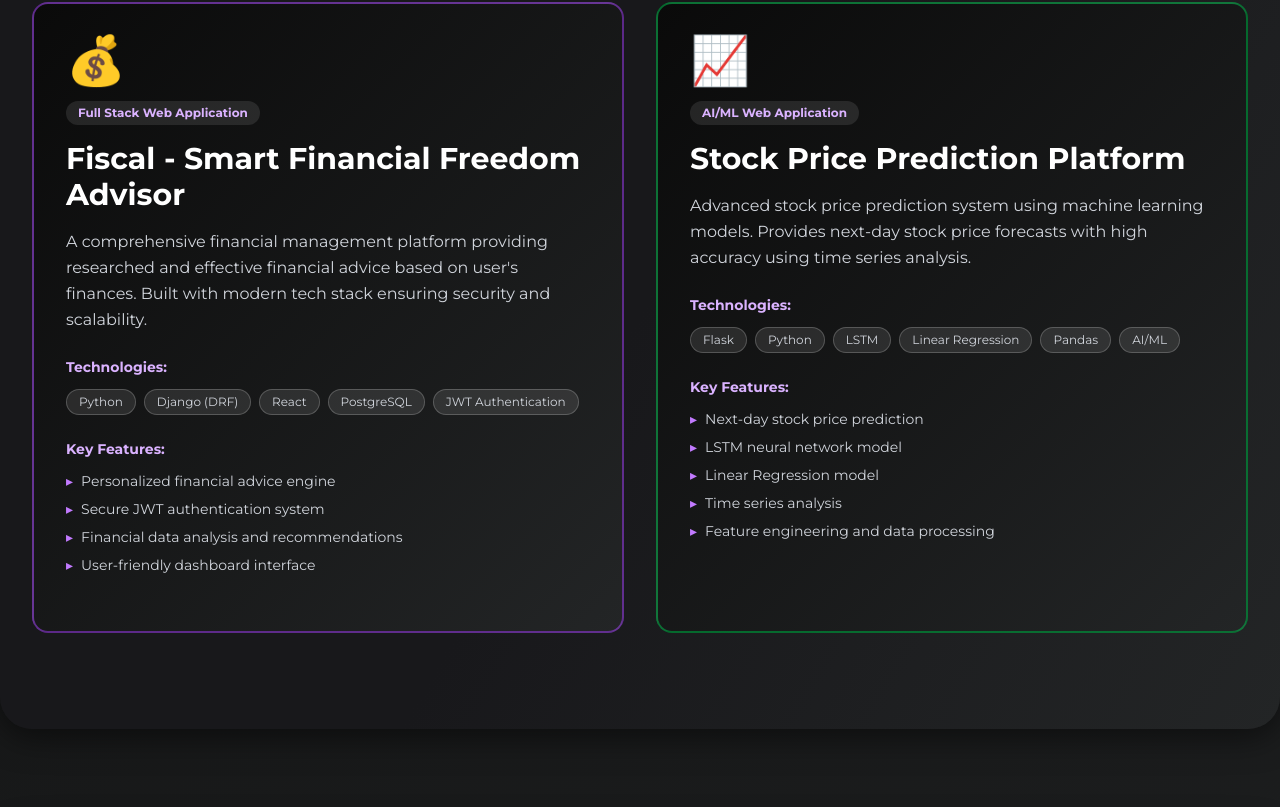
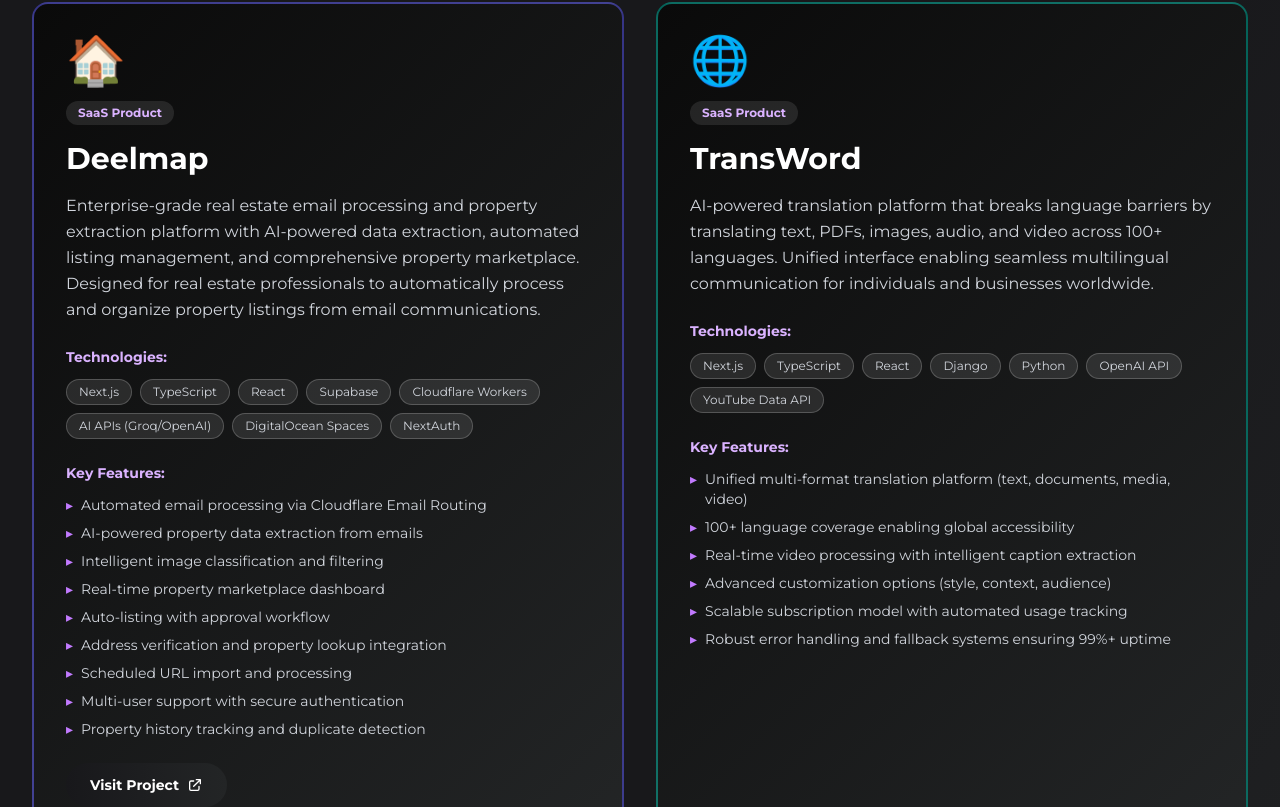
Before and after one commit to YousafZahid/Portfolio, a Next.js app: page / in a window 1280 px wide. Shown: the part 4213-5020 px from the top of the page. Built offline with nearby package versions, Linux system fonts and the light colour scheme.

Commit message:
adding projects

```diff
--- a/src/app/projects-section.tsx
+++ b/src/app/projects-section.tsx
@@ -1,4 +1,4 @@
-"use client";
+  "use client";
 import Section from "./components/Section";
 import { motion } from "framer-motion";
 import { useState } from "react";
@@ -37,6 +37,45 @@
     borderColor: "border-orange-500/50",
     icon: "🛍️",
     url: "https://dashboard.commercesocial.co/"
+  },
+  {
+    title: "Deelmap",
+    category: "SaaS Product",
+    description: "Enterprise-grade real estate email processing and property extraction platform with AI-powered data extraction, automated listing management, and comprehensive property marketplace. Designed for real estate professionals to automatically process and organize property listings from email communications.",
+    technologies: ["Next.js", "TypeScript", "React", "Supabase", "Cloudflare Workers", "AI APIs (Groq/OpenAI)", "DigitalOcean Spaces", "NextAuth"],
+    features: [
+      "Automated email processing via Cloudflare Email Routing",
+      "AI-powered property data extraction from emails",
+      "Intelligent image classification and filtering",
+      "Real-time property marketplace dashboard",
+      "Auto-listing with approval workflow",
+      "Address verification and property lookup integration",
+      "Scheduled URL import and processing",
+      "Multi-user support with secure authentication",
+      "Property history tracking and duplicate detection"
+    ],
+    gradient: "from-indigo-500/20 to-blue-500/20",
+    borderColor: "border-indigo-500/50",
+    icon: "🏠",
+    url: "https://cloudflare-email-inbox-production.up.railway.app/"
+  },
+  {
+    title: "TransWord",
+    category: "SaaS Product",
+    description: "AI-powered translation platform that breaks language barriers by translating text, PDFs, images, audio, and video across 100+ languages. Unified interface enabling seamless multilingual communication for individuals and businesses worldwide.",
+    technologies: ["Next.js", "TypeScript", "React", "Django", "Python", "OpenAI API", "YouTube Data API"],
+    features: [
+      "Unified multi-format translation platform (text, documents, media, video)",
+      "100+ language coverage enabling global accessibility",
+      "Real-time video processing with intelligent caption extraction",
+      "Advanced customization options (style, context, audience)",
+      "Scalable subscription model with automated usage tracking",
+      "Robust error handling and fallback systems ensuring 99%+ uptime"
+    ],
+    gradient: "from-teal-500/20 to-cyan-500/20",
+    borderColor: "border-teal-500/50",
+    icon: "🌐",
+    url: null
   },
   {
     title: "Fiscal - Smart Financial Freedom Advisor",
@@ -122,7 +161,7 @@
                     </span>
                   ))}
                 </div>
-              </div>
+                </div>
 
               {/* Features */}
               <div className="mb-6">
@@ -142,7 +181,7 @@
                     </motion.li>
                   ))}
                 </ul>
-              </div>
+          </div>
 
               {/* Visit Project Button */}
               {project.url && (
@@ -169,7 +208,7 @@
                   className={`absolute inset-0 bg-gradient-to-br ${project.gradient} rounded-2xl blur-xl -z-10`}
                 />
               )}
-            </div>
+      </div>
           </motion.div>
         ))}
       </div>
```
